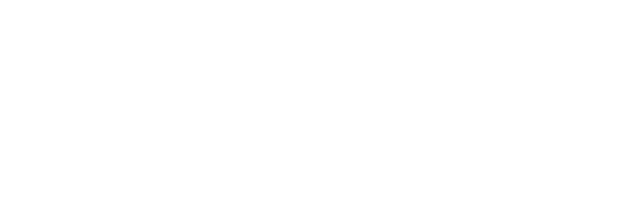
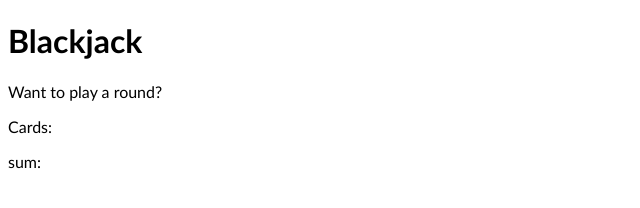
Before and after one commit to ridalo/Blackjack-Game, a plain HTML site: page index.html in a window 1280 px wide. Shown: the whole page, without its empty margins (0-640 px from the left). Drawn offline with Linux system fonts and the light colour scheme.

Commit message:
html & css

```diff
--- a/index.html
+++ b/index.html
@@ -5,9 +5,13 @@
     <meta http-equiv="X-UA-Compatible" content="IE=edge">
     <meta name="viewport" content="width=device-width, initial-scale=1.0">
     <title>Document</title>
+    <link rel="stylesheet" href="./style.css">
 </head>
 <body>
-
+    <h1>Blackjack</h1>
+    <pid="message-el">Want to play a round?</p>
+    <p>Cards:</p>
+    <p>sum:</p>
     <script src="./script.js"></script>
 </body>
 </html>
--- a/style.css
+++ b/style.css
@@ -0,0 +1,12 @@
+body {
+font-family: 'Trebuchet MS', 'Lucida Sans Unicode', 'Lucida Grande', 'Lucida Sans', Arial, sans-serif;
+background-image: url("");
+}
+
+h1{
+    color: black;
+}
+
+#message-el {
+
+}
```
